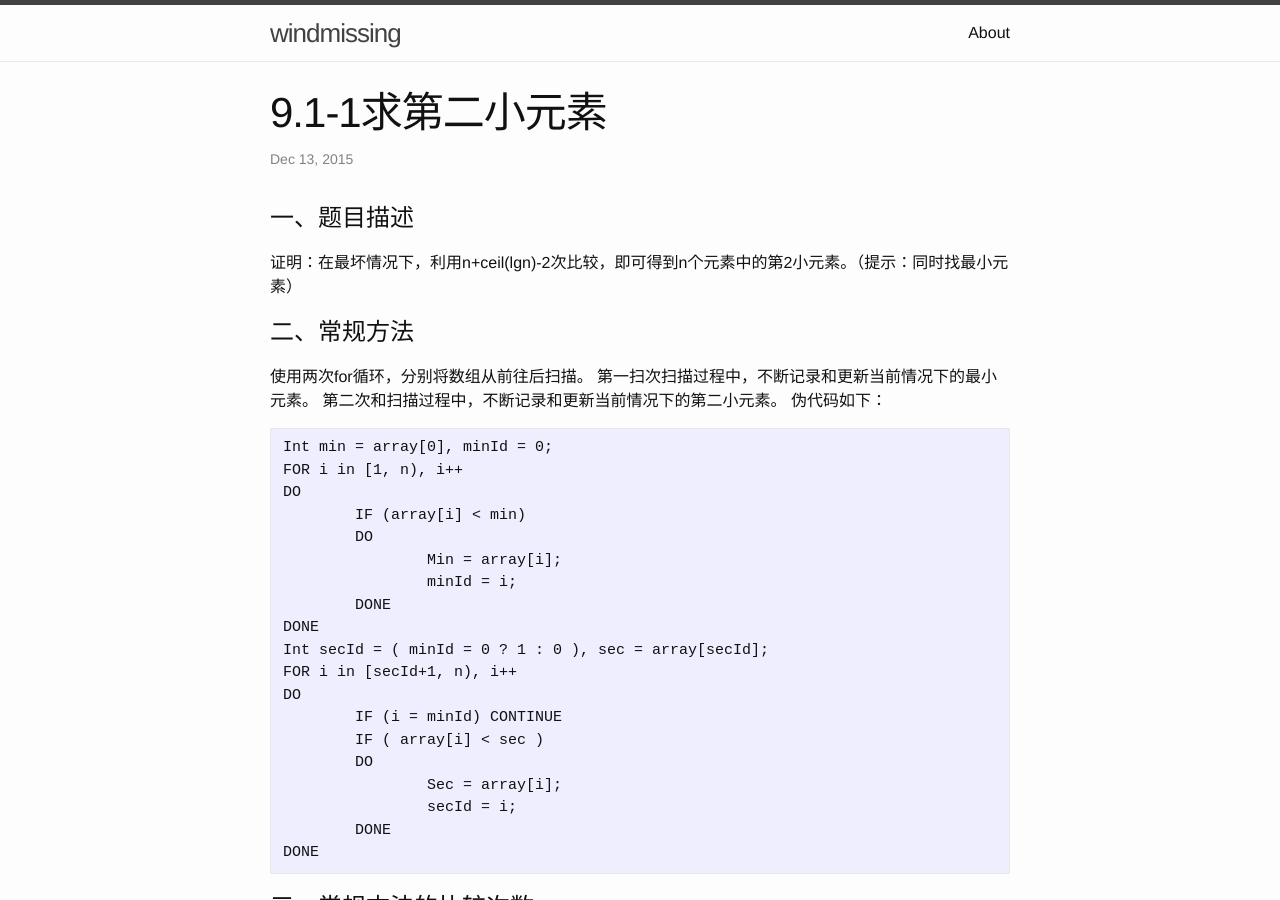
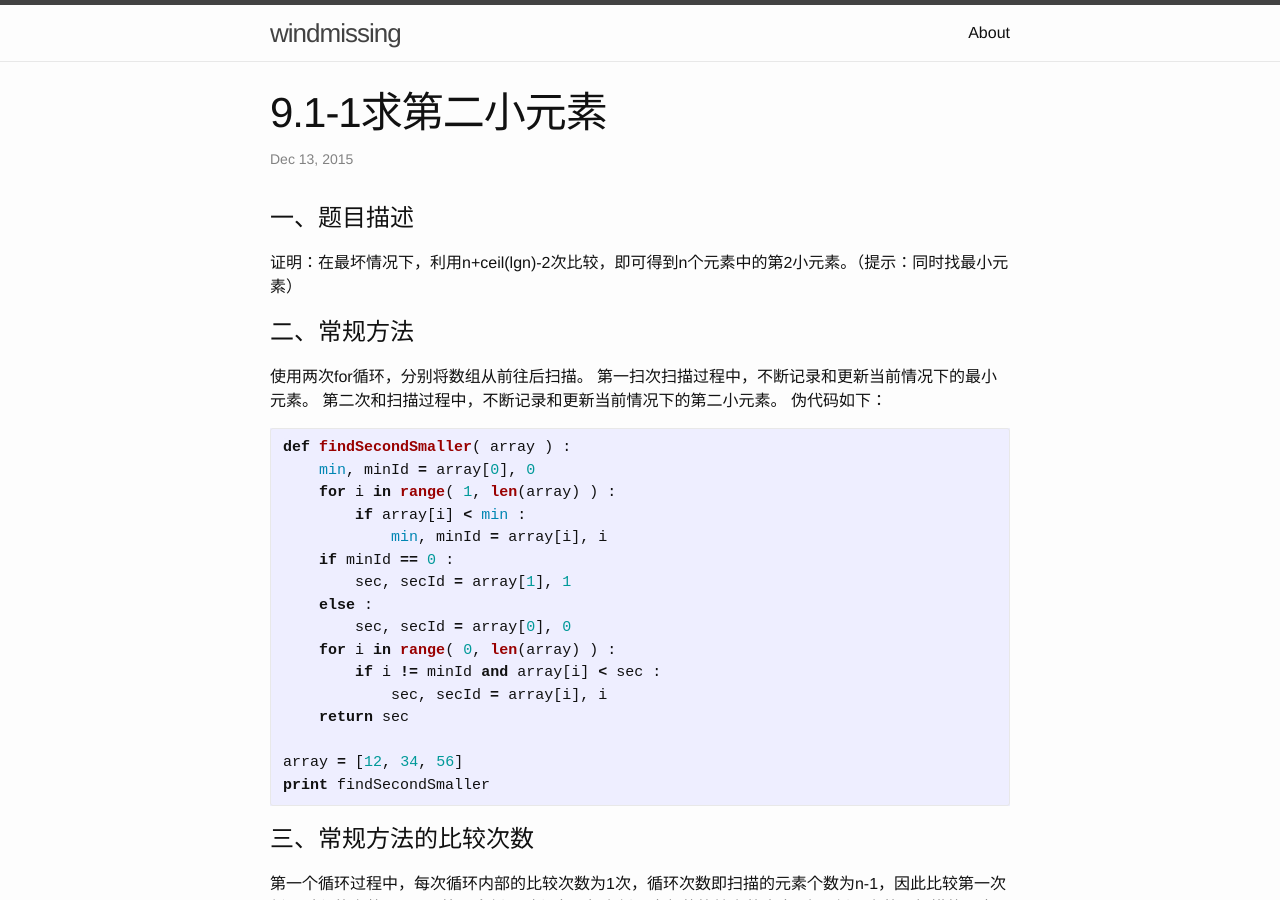
Before and after one commit to windmissing/windmissing.github.io, a Jekyll site: the page built from _posts/2015-12-13-9.1-1-second_smallest_element.markdown, in a window 1280 px wide and 900 px high. Built offline with Jekyll 4.4.1, drawn with Linux system fonts in a browser that asks for light colours; Markdown is read by kramdown in place of the engine named in the settings.

Commit message:
rewrite fake code to python

````diff
--- a/_posts/2015-12-13-9.1-1-second_smallest_element.markdown
+++ b/_posts/2015-12-13-9.1-1-second_smallest_element.markdown
@@ -17,26 +17,23 @@ categories: algorithm
 第二次和扫描过程中，不断记录和更新当前情况下的第二小元素。
 伪代码如下：
 
-```
-Int min = array[0], minId = 0;
-FOR i in [1, n), i++
-DO
-	IF (array[i] < min)
-	DO
-		Min = array[i];
-		minId = i;
-	DONE
-DONE
-Int secId = ( minId = 0 ? 1 : 0 ), sec = array[secId];
-FOR i in [secId+1, n), i++
-DO
-	IF (i = minId) CONTINUE
-	IF ( array[i] < sec )
-	DO
-		Sec = array[i];
-		secId = i;
-	DONE
-DONE
+```python
+def findSecondSmaller( array ) :
+    min, minId = array[0], 0
+    for i in range( 1, len(array) ) :
+        if array[i] < min :
+            min, minId = array[i], i
+    if minId == 0 :
+        sec, secId = array[1], 1
+    else :
+        sec, secId = array[0], 0
+    for i in range( 0, len(array) ) :
+        if i != minId and array[i] < sec :
+            sec, secId = array[i], i
+    return sec
+
+array = [12, 34, 56]
+print findSecondSmaller
 ```
 
 三、常规方法的比较次数
````
